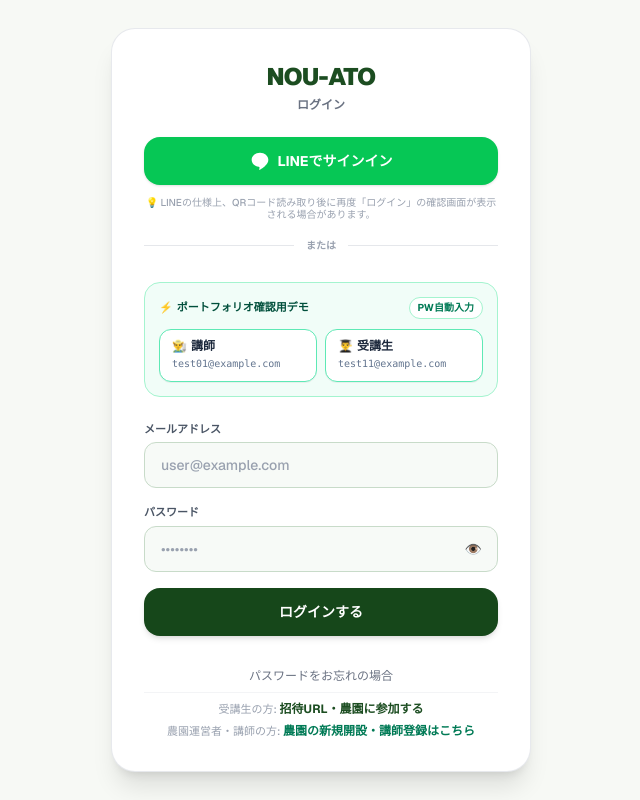
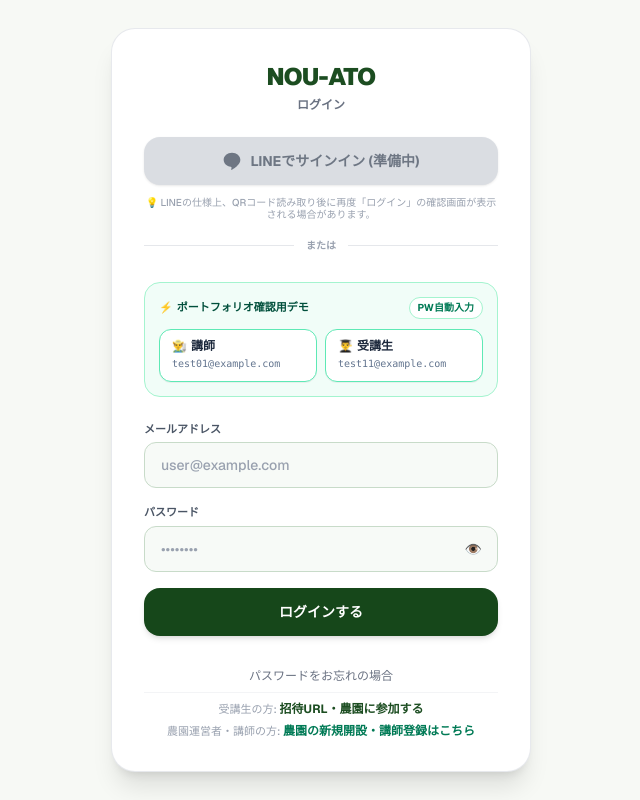
Before and after one commit to stakeshita111-cyber/nou-ato, a Next.js app: page /login in a window 1280 px wide. Shown: the whole page, without its empty margins (319-959 px from the left). Built offline with nearby package versions, Linux system fonts and the light colour scheme; no server answers.

Commit message:
fix(auth): safely disable LINE login button with preparation notice by default

```diff
--- a/app/login/page.tsx
+++ b/app/login/page.tsx
@@ -82,7 +82,7 @@
     }
   };
 
-  const isLineDisabled = process.env.NEXT_PUBLIC_LINE_ENABLED === 'false';
+  const isLineDisabled = process.env.NEXT_PUBLIC_LINE_ENABLED !== 'true';
 
   // LINE サインイン処理
   const handleLineLogin = async () => {
```
